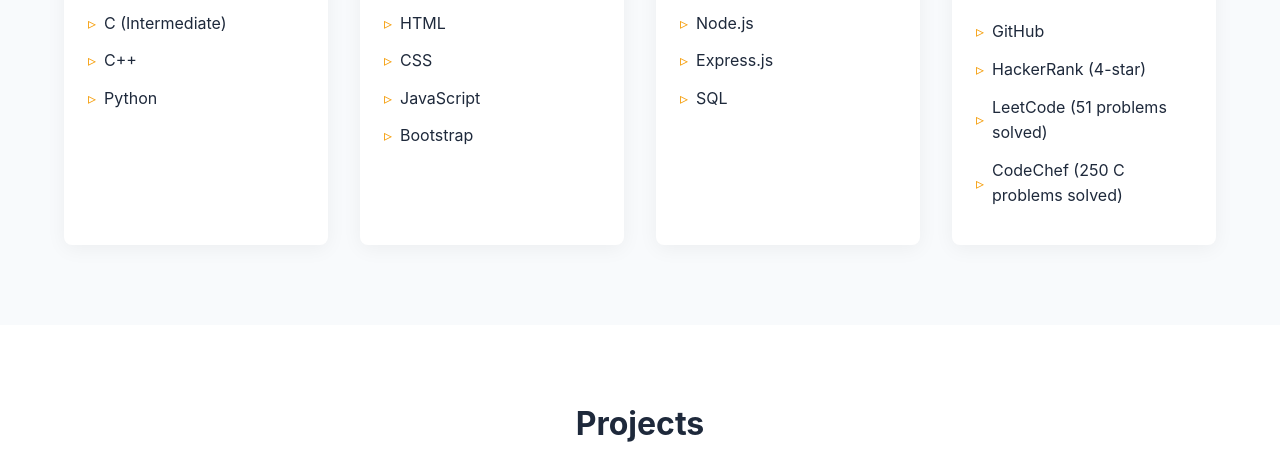
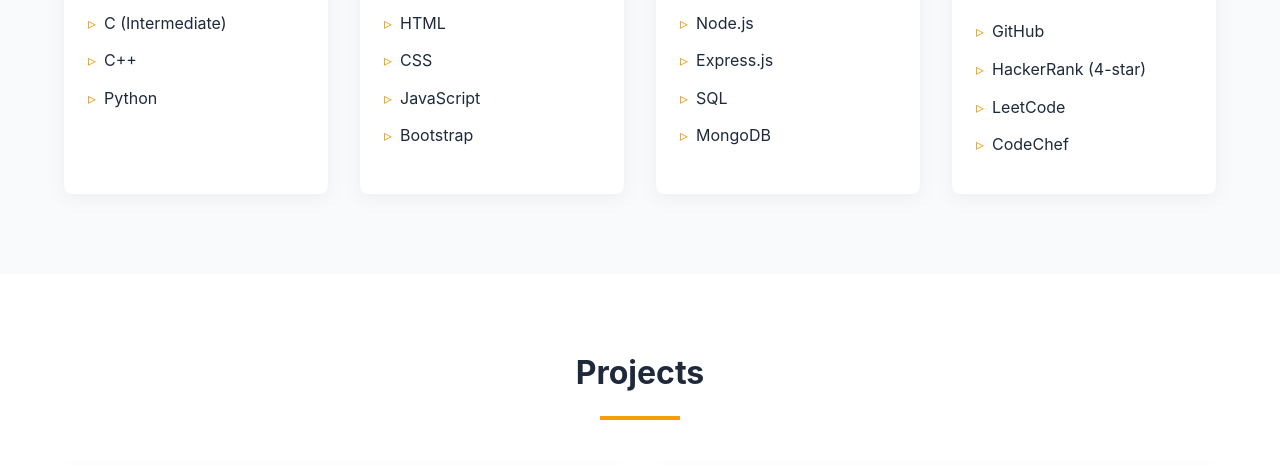
Before and after one commit to nicksboson/nikhil.github.io, a plain HTML site: page index.html in a window 1280 px wide. Shown: the part 2518-2983 px from the top of the page. Drawn offline with Linux system fonts and the light colour scheme.

Commit message:
Update index.html

```diff
--- a/index.html
+++ b/index.html
@@ -807,6 +807,7 @@
                         <li>Node.js</li>
                         <li>Express.js</li>
                         <li>SQL</li>
+                        <li>MongoDB</li>
                     </ul>
                 </div>
                 <div class="skill-category">
@@ -815,8 +816,8 @@
                         <li>Git</li>
                         <li>GitHub</li>
                         <li>HackerRank (4-star)</li>
-                        <li>LeetCode (51 problems solved)</li>
-                        <li>CodeChef (250 C problems solved)</li>
+                        <li>LeetCode </li>
+                        <li>CodeChef</li>
                     </ul>
                 </div>
             </div>
```
